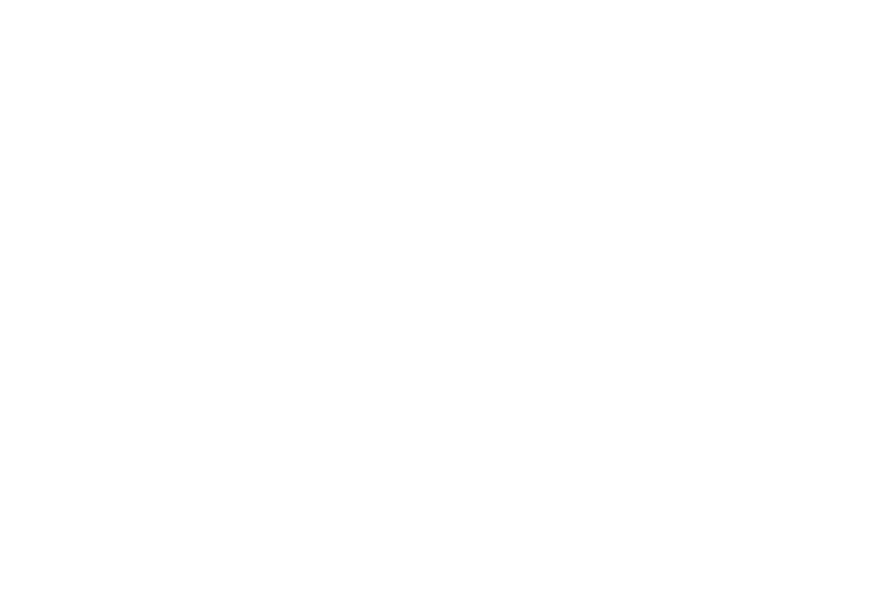
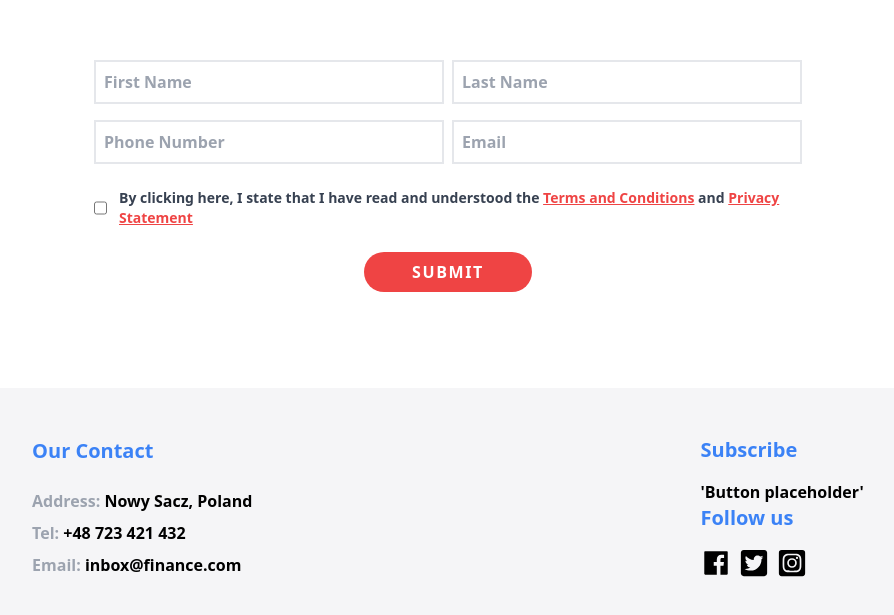
Before and after one commit to kmk00/landing-page, a React (Vite) app: page / in a window 1280 px wide. Shown: the part 1313-1928 px from the top of the page, without its empty margins (192-1086 px from the left). Before the commit the page ends 800 px from the top, so only its background shows below. Built offline with nearby package versions, Linux system fonts and the light colour scheme.

Commit message:
Footer without number button

```diff
--- a/package.json
+++ b/package.json
@@ -10,7 +10,8 @@
   },
   "dependencies": {
     "react": "^18.2.0",
-    "react-dom": "^18.2.0"
+    "react-dom": "^18.2.0",
+    "react-icons": "^4.7.1"
   },
   "devDependencies": {
     "@types/react": "^18.0.28",
--- a/src/App.jsx
+++ b/src/App.jsx
@@ -7,7 +7,9 @@
     <div className="flex flex-col items-center">
       <Header />
       <Main />
-      <Form />
+      <div className="bg-white w-full py-8 md:py-20">
+        <Form />
+      </div>
       <Footer />
     </div>
   );
--- a/src/components/Footer.jsx
+++ b/src/components/Footer.jsx
@@ -1,5 +1,35 @@
+import { AiFillFacebook } from 'react-icons/ai';
+import { FaInstagramSquare, FaTwitterSquare } from 'react-icons/fa';
+
 function Footer() {
-  return <footer>footer</footer>;
+  return (
+    <footer className="flex w-full items-center py-12 justify-around">
+      <address className="not-italic">
+        <h3 className="text-blue-500 text-xl mb-4">Our Contact</h3>
+        <p className="pt-2">
+          <span className="text-gray-400">Address: </span>Nowy Sacz, Poland
+        </p>
+        <p className="pt-2">
+          <span className="text-gray-400">Tel:</span> +48 723 421 432
+        </p>
+        <p className="pt-2">
+          <span className="text-gray-400">Email:</span> inbox@finance.com
+        </p>
+      </address>
+      <div className="flex flex-col">
+        <div>
+          <h3 className="text-blue-500 text-xl mb-4">Subscribe</h3>
+          <button>'Button placeholder'</button>
+        </div>
+        <h3 className="text-blue-500 text-xl mb-4">Follow us</h3>
+        <div className="flex gap-2">
+          <AiFillFacebook size={30} />
+          <FaTwitterSquare size={30} />
+          <FaInstagramSquare size={30} />
+        </div>
+      </div>
+    </footer>
+  );
 }
 
 export default Footer;
--- a/src/components/Form.jsx
+++ b/src/components/Form.jsx
@@ -1,7 +1,7 @@
 function Form() {
   return (
-    <form className="flex flex-col sm:grid md:grid-cols-2 items-center max-w-[740px] gap-2 p-4">
-      <div className="w-full">
+    <form className="flex flex-col sm:grid md:grid-cols-2 m-auto items-center max-w-[740px] gap-2 p-4">
+      <div className="w-full ">
         <input
           required
           className="border-2 p-2 w-full focus:border-blue-500 outline-none"
@@ -17,7 +17,7 @@
           placeholder="Last Name"
         ></input>
       </div>
-      <div className="w-full">
+      <div className="w-full md:mt-2">
         <input
           required
           className="border-2 p-2 w-full focus:border-blue-500 outline-none"
@@ -25,7 +25,7 @@
           placeholder="Phone Number"
         ></input>
       </div>
-      <div className="w-full">
+      <div className="w-full md:mt-2">
         <input
           required
           className="border-2 p-2 w-full focus:border-blue-500 outline-none"
@@ -33,7 +33,7 @@
           placeholder="Email"
         ></input>
       </div>
-      <div className="flex col-span-2 gap-3">
+      <div className="flex col-span-2 mt-4 gap-3">
         <input
           required
           className="border-2 p-2 focus:border-blue-500 outline-none"
@@ -53,7 +53,7 @@
           </a>
         </label>
       </div>
-      <button className="bg-red-500 py-2 text-white col-span-2 mx-auto px-12 tracking-widest rounded-full">
+      <button className="bg-red-500 py-2 mt-4 text-white col-span-2 mx-auto px-12 tracking-widest rounded-full">
         SUBMIT
       </button>
     </form>
--- a/src/components/Main.jsx
+++ b/src/components/Main.jsx
@@ -1,5 +1,5 @@
 function Main() {
-  return <main className="h-64">main</main>;
+  return <main className="h-[1200px]">main</main>;
 }
 
 export default Main;
--- a/src/index.css
+++ b/src/index.css
@@ -4,6 +4,6 @@
 
 @layer base {
   html {
-    @apply font-semibold;
+    @apply font-semibold bg-[#f5f5f7];
   }
 }
```
Also changed, not shown: 1 other file (tests, documents, lock files or other folders).
